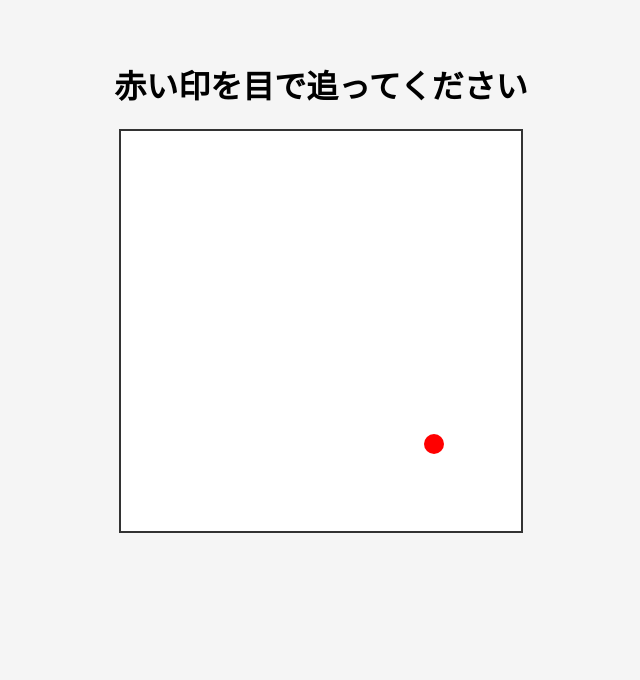
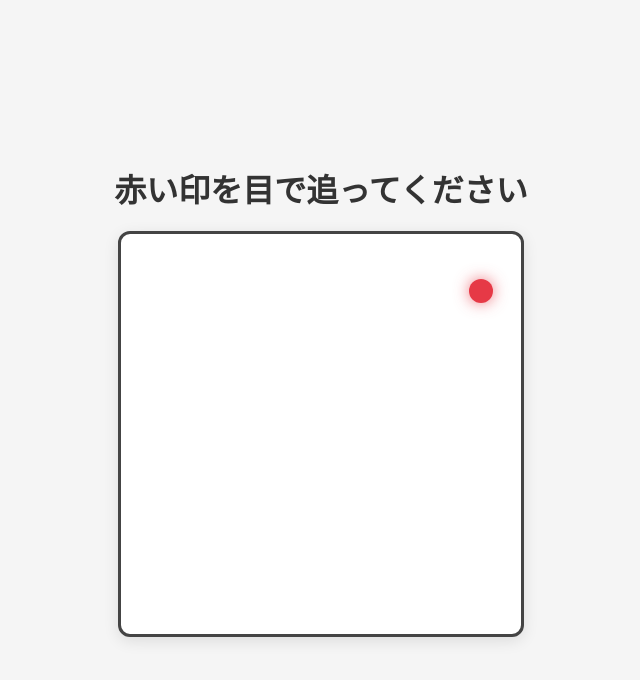
Before and after one commit to Shotaro-SSS/eye-exercise, a plain HTML site: page index.html in a window 1280 px wide. Both pictures are taken after a click on the button "START". Shown: the whole page, without its empty margins (319-959 px from the left). Drawn offline with Linux system fonts and the light colour scheme.

Commit message:
add eye exercise app

```diff
--- a/app.js
+++ b/app.js
@@ -1,44 +1,46 @@
+// app.js
+
 const dot = document.getElementById("dot");
 const startBtn = document.getElementById("startBtn");
 const instruction = document.getElementById("instruction");
 
 const positions = [
-  {x: 20, y: 20},     // 左上
-  {x: 360, y: 20},    // 右上
-  {x: 360, y: 360},   // 右下
-  {x: 20, y: 360}     // 左下
+  {x: 10, y: 10},   // 左上
+  {x: 90, y: 10},   // 右上
+  {x: 90, y: 90},   // 右下
+  {x: 10, y: 90},   // 左下
+  {x: 50, y: 10},   // 上中央
+  {x: 90, y: 50},   // 右中央
+  {x: 50, y: 90},   // 下中央
+  {x: 10, y: 50}    // 左中央
 ];
 
-function shufflePattern() {
-  let arr = [...positions];
-  for (let i = arr.length - 1; i > 0; i--) {
-    const j = Math.floor(Math.random() * (i + 1));
-    [arr[i], arr[j]] = [arr[j], arr[i]];
-  }
-  return arr;
+function shuffleArray(array) {
+  return array.sort(() => Math.random() - 0.5);
 }
 
 async function runExercise() {
   startBtn.style.display = "none";
   instruction.textContent = "赤い印を目で追ってください";
+
   dot.style.display = "block";
 
-  const pattern = shufflePattern();
-  const steps = 12; // 約10秒分
-  const seq = [];
+  // ランダムパターン作成（10秒間）
+  const pattern = shuffleArray([...positions]);
+  const totalDuration = 10000; // 10秒
+  const steps = 15; // ステップ数（多めにすると滑らか）
+  const delay = totalDuration / steps;
 
   for (let i = 0; i < steps; i++) {
-    seq.push(pattern[i % pattern.length]);
-  }
-
-  for (const p of seq) {
-    dot.style.left = p.x + "px";
-    dot.style.top = p.y + "px";
-    await new Promise(r => setTimeout(r, 800));
+    const pos = pattern[i % pattern.length];
+    // %単位で指定（フィールドサイズに追従）
+    dot.style.left = `${pos.x}%`;
+    dot.style.top = `${pos.y}%`;
+    await new Promise(r => setTimeout(r, delay));
   }
 
   dot.style.display = "none";
-  instruction.textContent = "完了しました";
+  instruction.textContent = "終了しました！\nもう一度やる？";
   startBtn.style.display = "inline-block";
 }
 
--- a/index.html
+++ b/index.html
@@ -1,22 +1,21 @@
+<!-- index.html -->
+
 <!DOCTYPE html>
 <html lang="ja">
 <head>
   <meta charset="UTF-8">
+  <meta name="viewport" content="width=device-width, initial-scale=1.0">
   <title>Eye Exercise</title>
   <link rel="stylesheet" href="style.css">
 </head>
 <body>
-
   <div id="app">
     <h1 id="instruction">STARTを押してください</h1>
-
     <div id="field">
       <div id="dot"></div>
     </div>
-
     <button id="startBtn">START</button>
   </div>
-
-<script src="app.js"></script>
+  <script src="app.js"></script>
 </body>
 </html>
--- a/style.css
+++ b/style.css
@@ -1,37 +1,64 @@
+/* style.css */
+
 body {
   margin: 0;
   font-family: sans-serif;
   text-align: center;
   background: #f5f5f5;
+  min-height: 100vh;
+  display: flex;
+  justify-content: center;
+  align-items: center;
 }
 
 #app {
-  padding-top: 40px;
+  max-width: 90vw;
+  text-align: center;
+}
+
+h1 {
+  color: #333;
+  margin-bottom: 20px;
 }
 
 #field {
-  width: 400px;
-  height: 400px;
+  width: min(90vw, 400px);
+  height: min(90vw, 400px);
   margin: 20px auto;
-  border: 2px solid #333;
+  border: 3px solid #444;
   position: relative;
-  background: white;
+  background: #fff;
+  border-radius: 12px;
+  overflow: hidden;
+  box-shadow: 0 4px 15px rgba(0,0,0,0.1);
 }
 
 #dot {
-  width: 20px;
-  height: 20px;
-  background: red;
+  width: 24px;
+  height: 24px;
+  background: #e63946;
   border-radius: 50%;
   position: absolute;
-  left: 190px;
-  top: 190px;
+  left: 50%;
+  top: 50%;
+  transform: translate(-50%, -50%);
   display: none;
-  transition: left 0.6s linear, top 0.6s linear;
+  transition: all 0.8s ease-in-out;
+  box-shadow: 0 0 15px rgba(230, 57, 70, 0.7);
 }
 
 button {
-  font-size: 20px;
-  padding: 12px 30px;
+  font-size: 1.3rem;
+  padding: 14px 40px;
+  background: #4361ee;
+  color: white;
+  border: none;
+  border-radius: 50px;
   cursor: pointer;
+  transition: all 0.3s;
 }
+
+button:hover {
+  background: #3f37c9;
+  transform: translateY(-2px);
+}
```
